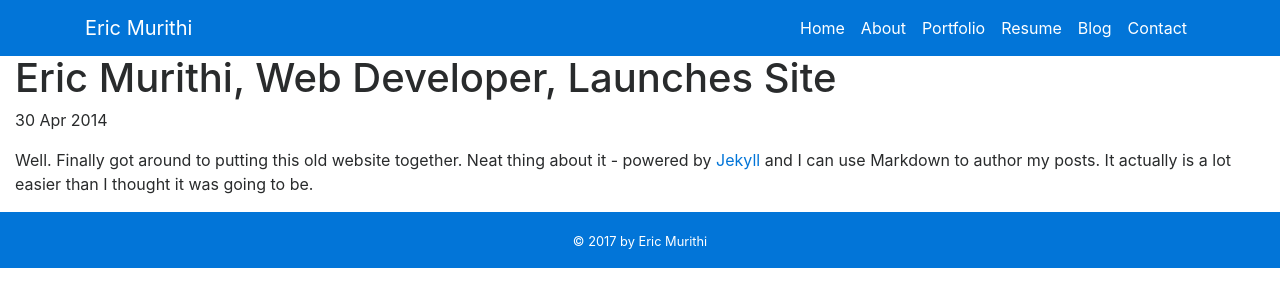
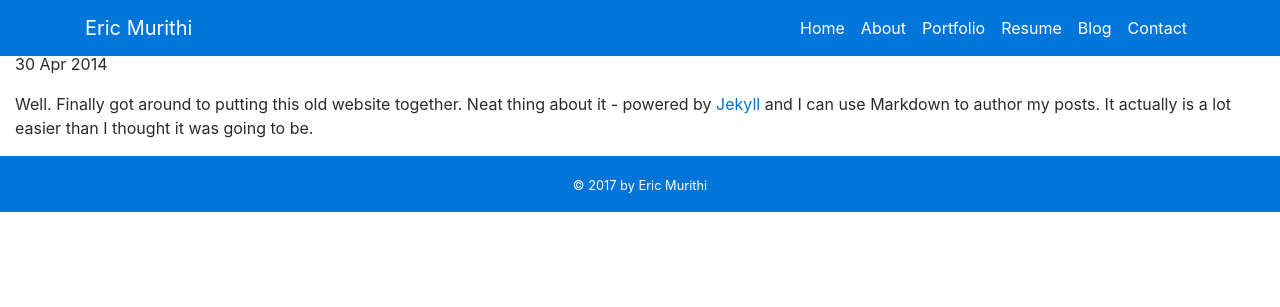
Before and after one commit to Murithi/murithi.github.io, a Jekyll site: the page built from _posts/2017-10-05-eric-murithi-site-launched.md, in a window 1280 px wide. Shown: the top 307 px of the page. Built offline with Jekyll 4.4.1, drawn with Linux system fonts in a browser that asks for light colours; nearby versions of some CDN libraries.

Commit message:
Fixed top navbar

```diff
--- a/_layouts/default.html
+++ b/_layouts/default.html
@@ -20,7 +20,7 @@
 
 <body id="home" data-spy="scroll" data-target=".navbar">
     <!--nav  -->
-    <nav class="navbar navbar-toggleable-sm navbar-light bg-primary" id="navbarNav">
+    <nav class="navbar navbar-toggleable-sm navbar-light bg-primary fixed-top" id="navbarNav">
         <button class="navbar-toggler navbar-toggler-right" type="button" data-toggle="collapse" data-target="#navbarNavAltMarkup"
             aria-controls="navbarNavAltMarkup" aria-expanded="false" aria-label="Toggle navigation">
             <span class="navbar-toggler-icon"></span>
```
